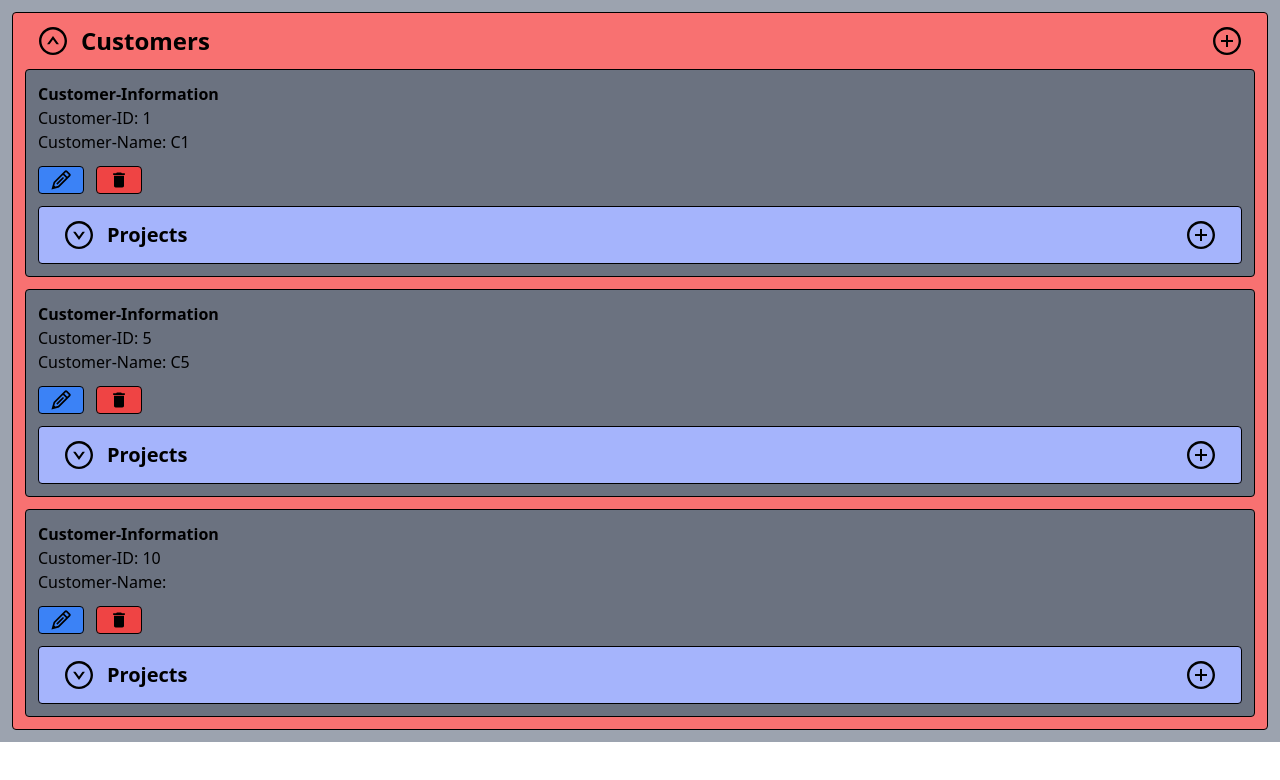
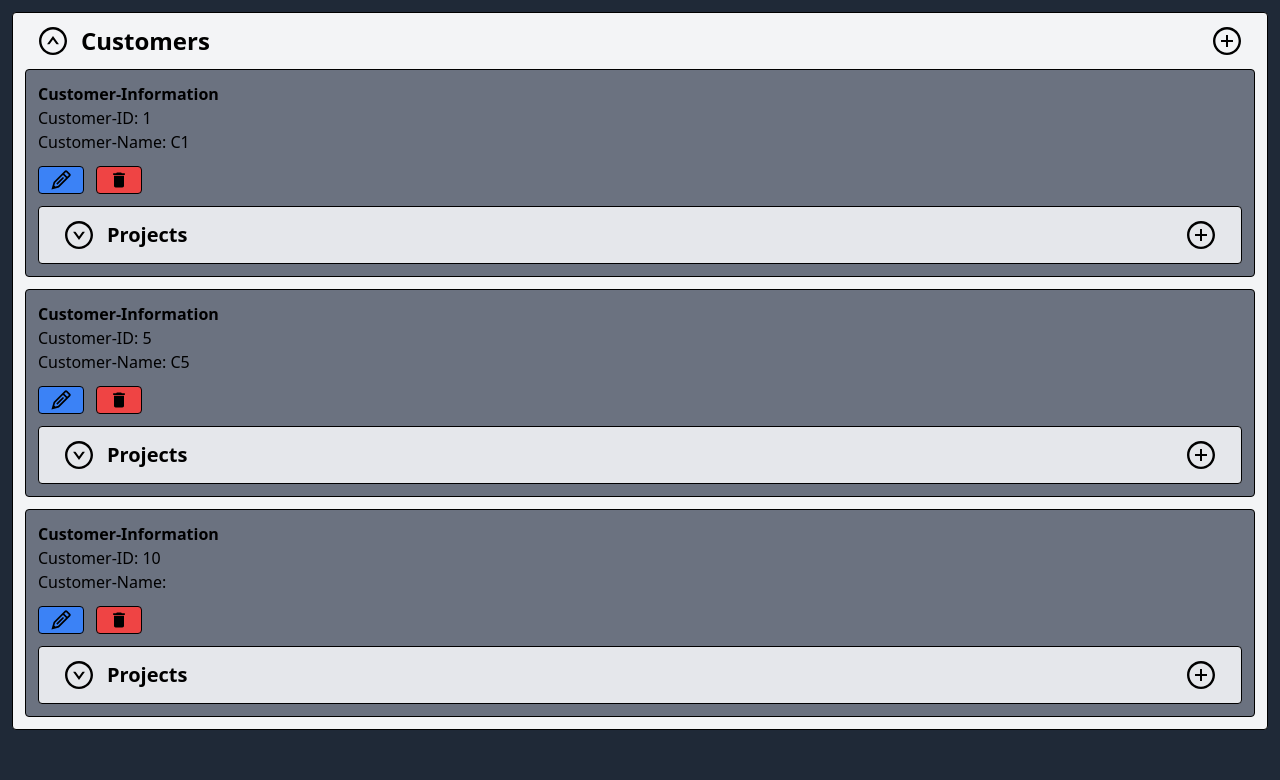
Before and after one commit to brudijoe/rizonic, a React (Create React App) app: page / in a window 1280 px wide. Shown: the top 780 px of the page. Built offline with nearby package versions, Linux system fonts and the light colour scheme.

Commit message:
main/color_change

```diff
--- a/src/components/App/App.tsx
+++ b/src/components/App/App.tsx
@@ -3,7 +3,7 @@ import Customer from "./Customer/Customer";
 
 const App = () => {
   return (
-    <div className="h-full bg-gray-400 p-3">
+    <div className="h-full min-h-screen bg-gray-800 p-3">
       <Customer />
     </div>
   );
--- a/src/components/App/Customer/Customer.tsx
+++ b/src/components/App/Customer/Customer.tsx
@@ -25,7 +25,7 @@ const Customer = () => {
 
   return (
     <div>
-      <div className="bg-red-400 rounded p-3 border border-black">
+      <div className="bg-gray-100 rounded p-3 border border-black">
         {dropDownCustomers ? (
           <div className="flex flex-row ml-3 mr-3 items-center justify-between">
             <div className="flex flex-row items-center">
@@ -70,12 +70,10 @@ const Customer = () => {
                     currentCustomerId={customerEntry.customerId}
                   />
                 </div>
-                <div className="w-full rounded border border-black p-3 bg-indigo-300">
-                  <Project
-                    customerEntry={customerEntry}
-                    currentCustomerId={customerEntry.customerId}
-                  />
-                </div>
+                <Project
+                  customerEntry={customerEntry}
+                  currentCustomerId={customerEntry.customerId}
+                />
               </div>
             </div>
           ))}
--- a/src/components/App/Project/Project.tsx
+++ b/src/components/App/Project/Project.tsx
@@ -26,7 +26,7 @@ const Project = (props: Props) => {
   };
 
   return (
-    <div className="">
+    <div className="w-full rounded border border-black p-3 bg-gray-200">
       {dropDownProjects ? (
         <div className="flex flex-row ml-3 mr-3 items-center justify-between">
           <div className="flex flex-row items-center">
@@ -69,7 +69,7 @@ const Project = (props: Props) => {
         props.customerEntry.projects.map((projectEntry) => (
           <div
             key={projectEntry.projectId}
-            className="w-full rounded border border-black p-3 mt-3 bg-green-600"
+            className="w-full rounded border border-black p-3 mt-3 bg-gray-400"
           >
             <div>
               <h1 className="font-bold">Project-Information</h1>
```
